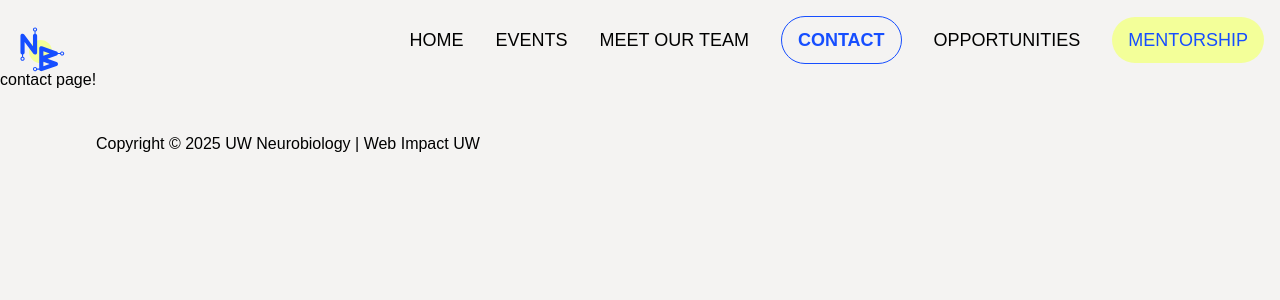
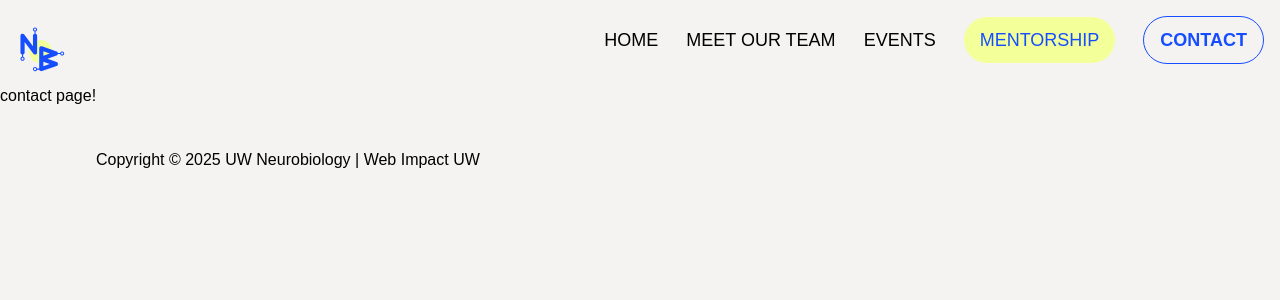
Before and after one commit to webimpactuw/neurobiology-club, a Next.js app in the folder neurobiology-club/: page /contact in a window 1280 px wide. Shown: the top 300 px of the page. Built offline with nearby package versions, Linux system fonts and the light colour scheme.

Commit message:
sanity and starter css

```diff
--- a/neurobiology-club/app/components/Header.js
+++ b/neurobiology-club/app/components/Header.js
@@ -2,13 +2,14 @@
 import Link from "next/link";
 import Image from "next/image";
 import { usePathname } from "next/navigation";
+import { Inter } from "next/font/google";
 
 export default function Header() {
   const pathname = usePathname();
 
   if (pathname != "/studio") {
     return (
-      <nav className="pt-3">
+      <nav className="pt-3 sticky top-0 pb-4 bg-[#F4F3F2]">
             <div className="h-14 max-w-7xl p-4 mx-auto flex items-center justify-between">
             <Image src = "/logo.svg"
                 href = "/"
@@ -17,28 +18,25 @@ export default function Header() {
                 height = {50}
                 className = "pt-4"
             />
-                <ul className="flex items-center justify-end space-x-8 text-lg font-medium">
+                <ul className="flex items-center justify-end space-x-7 text-lg font-medium">
                     <Link href={"/"} className={`${pathname === "/" ? "active" : ""}`}>
                         HOME
+                    </Link>
+
+                    <Link href={"/team"} className={`${pathname === "/team" ? "active" : ""}`}>
+                        MEET OUR TEAM
                     </Link>
 
                     <Link href={"/events"} className={`${pathname === "/events" ? "active" : ""}`}>
                         EVENTS
                     </Link>
 
-                    <Link href={"/team"} className={`${pathname === "/team" ? "active" : ""}`}>
-                        MEET OUR TEAM
+                    <Link href={"/mentorship"} className={`${pathname === "/mentorship" ? "active" : ""}`} id="mentorship">
+                        MENTORSHIP
                     </Link>
 
                     <Link href={"/contact"} className={`${pathname === "/contact" ? "active" : ""}`}>
                         CONTACT
-                    </Link>
-
-                    <Link href={"/opportunities"} className={`${pathname === "/opportunities" ? "active" : ""}`}>
-                        OPPORTUNITIES
-                    </Link>
-                    <Link href={"/mentorship"} className={`${pathname === "/mentorship" ? "active" : ""}`} id="mentorship">
-                        MENTORSHIP
                     </Link>
                 </ul>
             </div>
--- a/neurobiology-club/app/globals.css
+++ b/neurobiology-club/app/globals.css
@@ -39,3 +39,38 @@ nav a.active {
   border-radius: 100px;
   padding: 0.55rem 1rem;
 }
+
+/* People Page Stylings */
+#circle {
+  width: 220px;
+  height: 220px;
+  border-radius: 50%;
+  object-fit: cover;
+  border-width: 4px;
+  border-color: #F3FF99;
+  align-self: center;
+}
+
+#name {
+  padding-top: 5px;
+  color: #164EFF;
+  text-align: center;
+  font-weight: bold;
+  font-size: 1.5em;
+}
+
+#role {
+  color: #164EFF;
+  text-align: center;
+  font-weight: bold;
+}
+
+#board-members {
+  background-color: #F3FF99;
+  color: #164EFF;
+  text-align: center;
+  font-weight: bold;
+  font-size: 1.5em;
+  padding-bottom: 6px;
+  padding-top: 6px;
+}
--- a/neurobiology-club/app/layout.js
+++ b/neurobiology-club/app/layout.js
@@ -1,4 +1,4 @@
-import { Geist, Geist_Mono } from "next/font/google";
+import { Geist, Geist_Mono, Inter } from "next/font/google";
 import "./globals.css";
 
 const geistSans = Geist({
@@ -11,6 +11,11 @@ const geistMono = Geist_Mono({
   subsets: ["latin"],
 });
 
+const inter = Inter ({
+  subsets: ['latin'],
+  variable: '--font-inter',
+})
+
 export const metadata = {
   title: "UW Neurobiology",
   description: "Website created by Aliyah Mcrae, Hao Le, Gabe Tanumihardja, and Ava Nunes",
@@ -21,7 +26,7 @@ export default function RootLayout({ children }) {
   return (
     <html lang="en">
       <body
-        className={`${geistSans.variable} ${geistMono.variable} antialiased`}
+        className={`${inter.variable} ${inter.variable} antialiased`}
       >
         {children}
       </body>
--- a/neurobiology-club/app/opportunities/page.js
+++ /dev/null
@@ -1,13 +0,0 @@
-import Image from "next/image";
-import Header from "../components/Header";
-import Footer from "../components/Footer";
-
-export default function Home() {
-    return (
-        <div>
-            <Header />
-            <p> opportunities page!</p>
-            <Footer/>
-        </div>
-    )
-}
--- /dev/null
+++ b/neurobiology-club/app/team/components/PeopleCard.js
@@ -0,0 +1,20 @@
+import Image from "next/image";
+import { urlFor } from "@/sanity/lib/image";
+
+export default function PeopleCard({ person }) {
+  return (
+    <div className="flex flex-col items-center">
+      <Image
+        src = {urlFor(person.image).auto("format").url()}
+        alt = {person.name}
+        width = {220}
+        height = {220}
+        id="circle"
+        />
+      <div>
+        <p id="name">{person.name}</p>
+        <p id="role">{person.role}</p>
+      </div>
+    </div>
+  )
+}
--- a/neurobiology-club/app/team/page.js
+++ b/neurobiology-club/app/team/page.js
@@ -1,13 +1,38 @@
-import Image from "next/image";
 import Header from "../components/Header";
 import Footer from "../components/Footer";
+import { client } from "@/sanity/lib/client";
+import PeopleCard from "./components/PeopleCard";
 
-export default function Home() {
+export default async function Team() {
+    const people = await getPeople();
+
     return (
         <div>
             <Header />
-            <p> team page!</p>
+            <div className = "pb-16 w-64">
+               <p id="board-members">BOARD MEMBERS</p>
+            </div>
+
+            <div className="min-h-screen grid place-items-center pt-5">
+                <div className="grid grid-cols-1 md:grid-cols-3 justify-center gap-x-36 gap-y-24">
+                    {people.map((person) => (
+                        <PeopleCard key = {person.name} person = {person}/>
+                    ))}
+                </div>
+            </div>
             <Footer/>
         </div>
     )
+};
+
+async function getPeople() {
+    const query = `*[_type == "people"] | order(order asc) {
+    image,
+    name,
+    role,
+    order,
+  }`;
+
+  const person = await client.fetch(query);
+  return person;
 }
--- a/neurobiology-club/next.config.mjs
+++ b/neurobiology-club/next.config.mjs
@@ -1,4 +1,8 @@
 /** @type {import('next').NextConfig} */
-const nextConfig = {};
+const nextConfig = {
+  images: {
+    domains: ["cdn.sanity.io"],
+  },
+};
 
 export default nextConfig;
--- a/neurobiology-club/sanity/schemaTypes/index.js
+++ b/neurobiology-club/sanity/schemaTypes/index.js
@@ -1,3 +1,5 @@
+import people from "./documents/people"
+
 export const schema = {
-  types: [],
+  types: [people],
 }
```
Also changed, not shown: neurobiology-club/sanity/schemaTypes/documents/people.js (added, +30 -0 lines), 1 other file (tests, documents, lock files or other folders).
